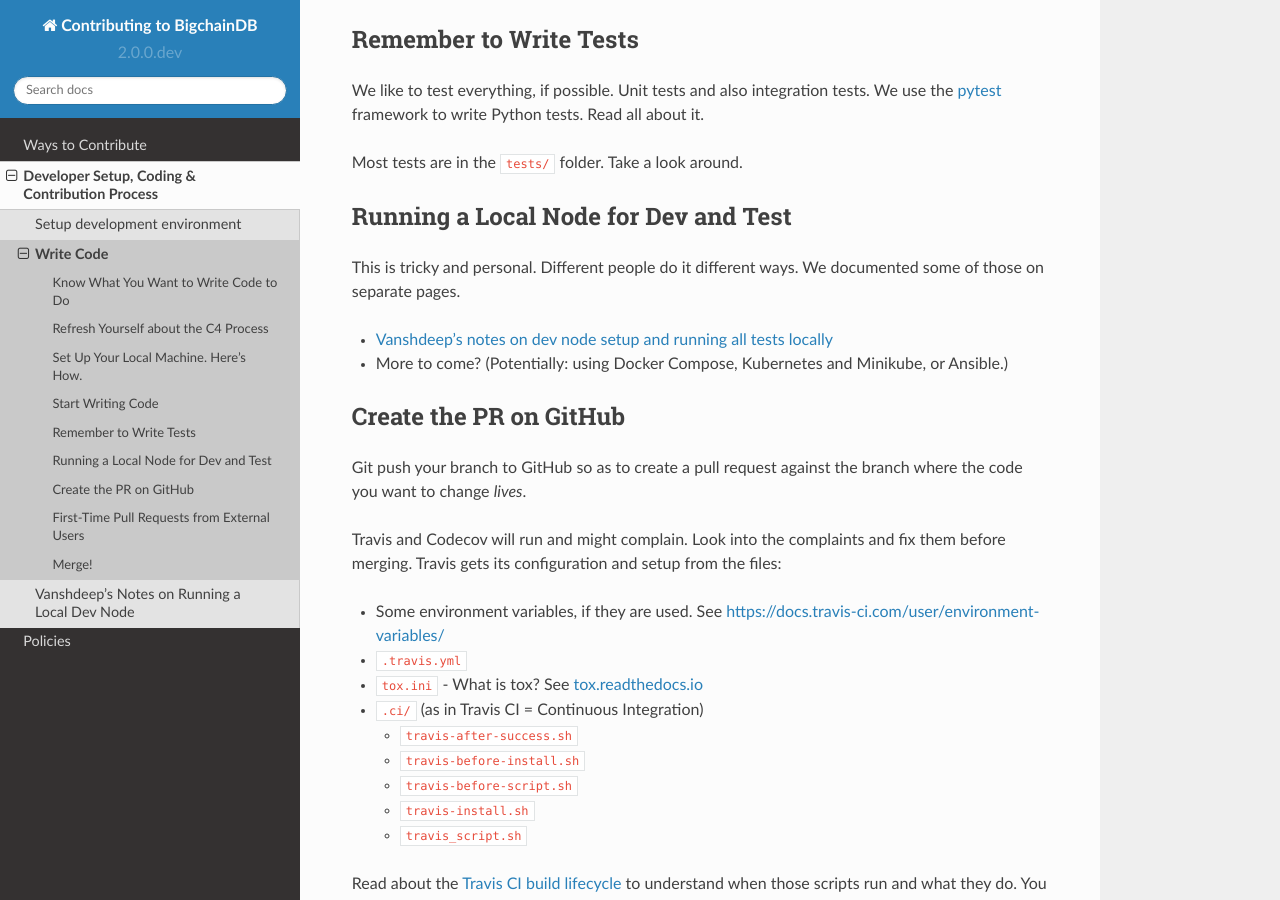
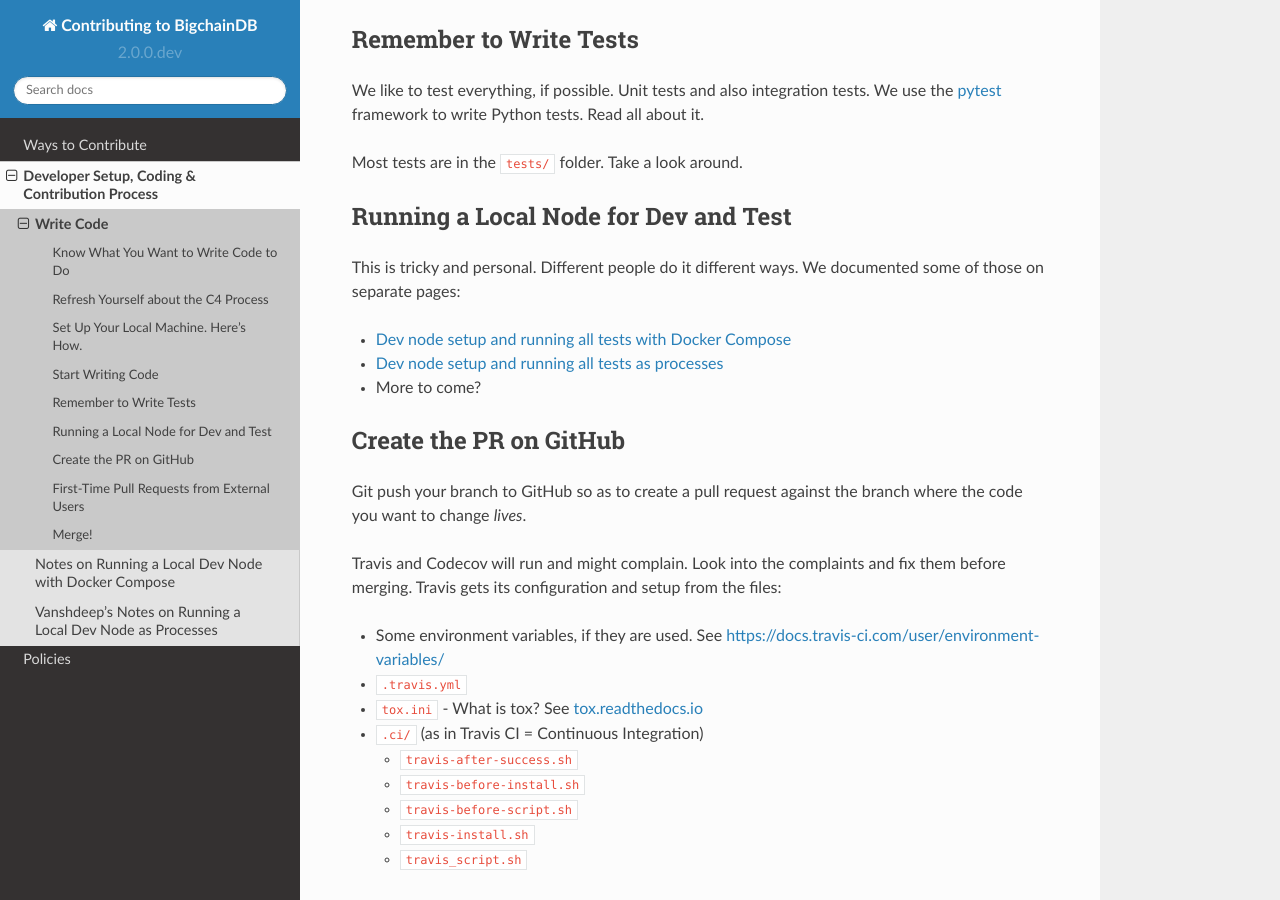
Before and after one commit to bigchaindb/bigchaindb, a Sphinx documentation site: the page built from docs/contributing/source/dev-setup-coding-and-contribution-process/write-code.rst, in a window 1280 px wide and 900 px high, scrolled down 1852 px. Built offline with Sphinx 7.4.7 and the Read the Docs theme 2.0.0, drawn with Linux system fonts in a browser that asks for light colours; pages that are not in the unit, such as notebooks, are missing from menus; the version number is read from the project's files by our own code.

Commit message:
Problem: The order of the dev contrib docs was weird
Solution: Reorder & relabel those pages

````diff
--- a/docs/contributing/source/dev-setup-coding-and-contribution-process/index.rst
+++ b/docs/contributing/source/dev-setup-coding-and-contribution-process/index.rst
@@ -4,6 +4,6 @@
 .. toctree::
    :maxdepth: 2
 
+   write-code
    setup-dev-environment
-   write-code
    vanshdeep-notes
--- a/docs/contributing/source/dev-setup-coding-and-contribution-process/setup-dev-environment.md
+++ b/docs/contributing/source/dev-setup-coding-and-contribution-process/setup-dev-environment.md
@@ -1,8 +1,6 @@
-# Setup development environment
+# Notes on Running a Local Dev Node with Docker Compose
 
 ## Setting up a single node development environment with ``docker-compose``
-
-You can also use [Docker Compose](https://docs.docker.com/compose/) to run all the tests.
 
 ```bash
 $ docker-compose build bigchaindb
--- a/docs/contributing/source/dev-setup-coding-and-contribution-process/vanshdeep-notes.md
+++ b/docs/contributing/source/dev-setup-coding-and-contribution-process/vanshdeep-notes.md
@@ -1,4 +1,4 @@
-# Vanshdeep's Notes on Running a Local Dev Node
+# Vanshdeep's Notes on Running a Local Dev Node as Processes
 
 The following doc describes how to run a local node for developing BigchainDB Tendermint version.
 
--- a/docs/contributing/source/dev-setup-coding-and-contribution-process/write-code.rst
+++ b/docs/contributing/source/dev-setup-coding-and-contribution-process/write-code.rst
@@ -100,10 +100,11 @@
 Running a Local Node for Dev and Test
 -------------------------------------
 
-This is tricky and personal. Different people do it different ways. We documented some of those on separate pages.
+This is tricky and personal. Different people do it different ways. We documented some of those on separate pages:
 
-- `Vanshdeep's notes on dev node setup and running all tests locally <vanshdeep-notes.html>`_
-- More to come? (Potentially: using Docker Compose, Kubernetes and Minikube, or Ansible.)
+- `Dev node setup and running all tests with Docker Compose <setup-dev-environment.html>`_
+- `Dev node setup and running all tests as processes <vanshdeep-notes.html>`_
+- More to come?
 
 
 Create the PR on GitHub
````
